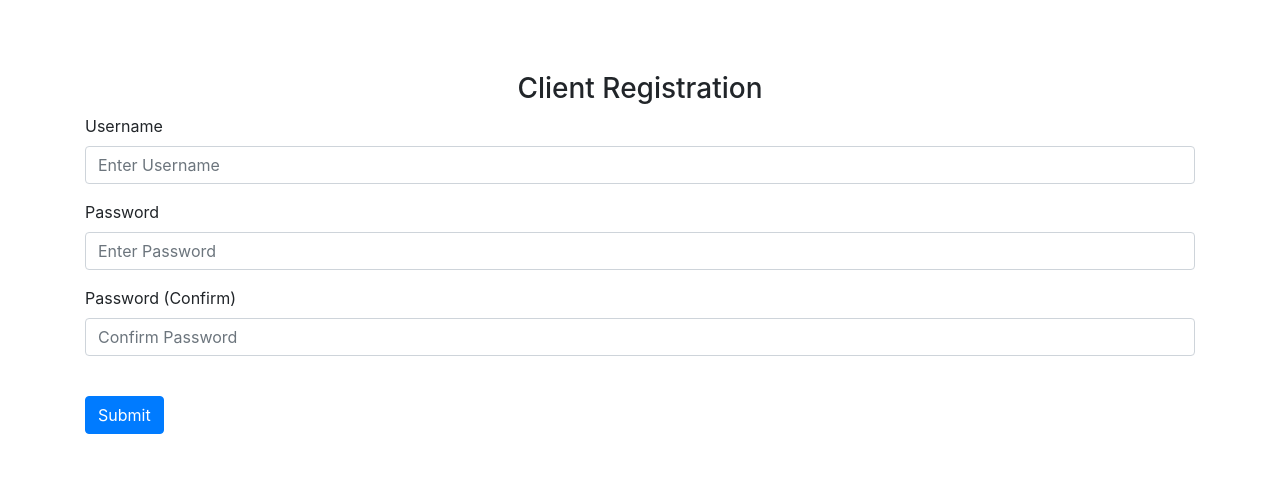
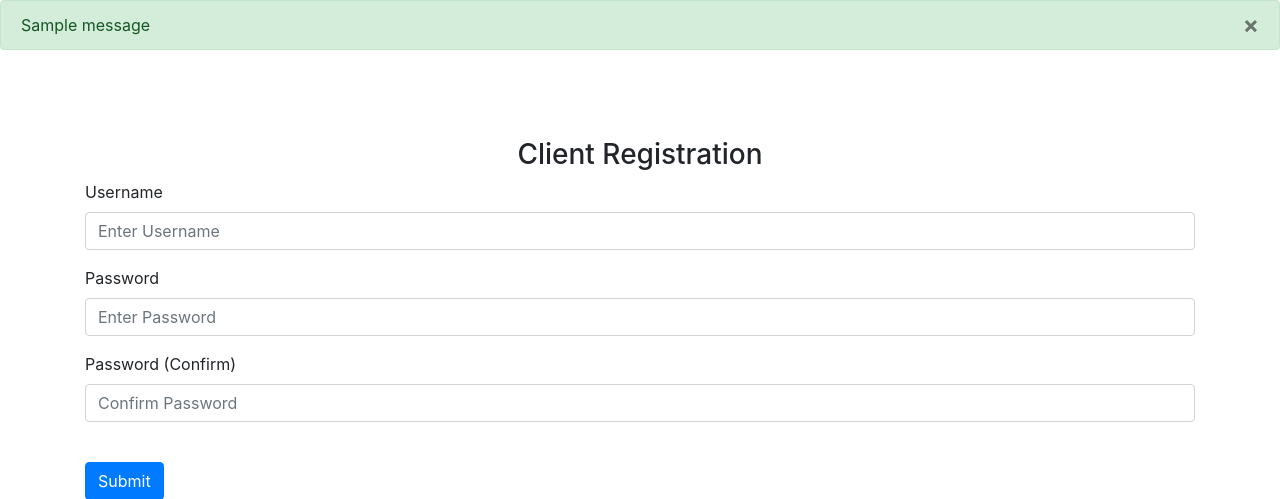
Before and after one commit to S0NNYD/Quoil, a Python web app: template website/templates/register.html in a window 1280 px wide. Shown: the part 56-555 px from the top of the page. Run offline with Jinja, Linux system fonts and the light colour scheme; the template is opened without the code that fills it, so the values that code supplies are empty; one stand-in notice (Sample message) is shown; some libraries are stand-ins or nearby versions.

Commit message:
message flashing

```diff
--- a/main.py
+++ b/main.py
@@ -5,4 +5,4 @@ app = createApp()
 if __name__ == '__main__':
     app.run(debug=True)
 
-    #see if this works only commit to this branch?
+    #run this file to start local web
--- a/website/templates/base.html
+++ b/website/templates/base.html
@@ -30,7 +30,33 @@
                 </div>
             </div>
         </nav>
+
+        <!-- Displats flashed message -->
+        {% with messages = get_flashed_messages(with_categories=true) %}
+        {% if messages %}
+            {% for category, message in messages %}
+            {% if category == 'error' %}
+            <div class="alert alert-danger alert-dismissable fade show" role="alert">
+                {{ message }}
+                <button type="button" class="close" data-dismiss="alert">
+                    <span aria-hidden="true">&times;</span>
+                </button>
+            </div>
+            {% else %}
+            <div class="alert alert-success alert-dismissable fade show" role="alert">
+                {{ message }}
+                <button type="button" class="close" data-dismiss="alert">
+                    <span aria-hidden="true">&times;</span>
+                </button>
+            </div>
+            {% endif %}
+            {% endfor %}
+        {% endif %}
+        {% endwith %}
+
+        <!-- Body of website -->
         <div class="container">{% block content %}{% endblock %}</div>
+
         <script
         src="https://code.jquery.com/jquery-3.2.1.slim.min.js"
         integrity="sha384-KJ3o2DKtIkvYIK3UENzmM7KCkRr/rE9/Qpg6aAZGJwFDMVNA/GpGFF93hXpG5KkN"
--- a/website/templates/register.html
+++ b/website/templates/register.html
@@ -17,7 +17,7 @@
     </div>
 
     <div class="form-group">
-        <label for="password1">Password (Confirm) </label>
+        <label for="password2">Password (Confirm) </label>
         <input type="password" class="form-control" id="password2" name="password2" placeholder="Confirm Password"/>
     </div>
     <br />
```
Also changed, not shown: website/authenciation.py (+17 -3 lines).
